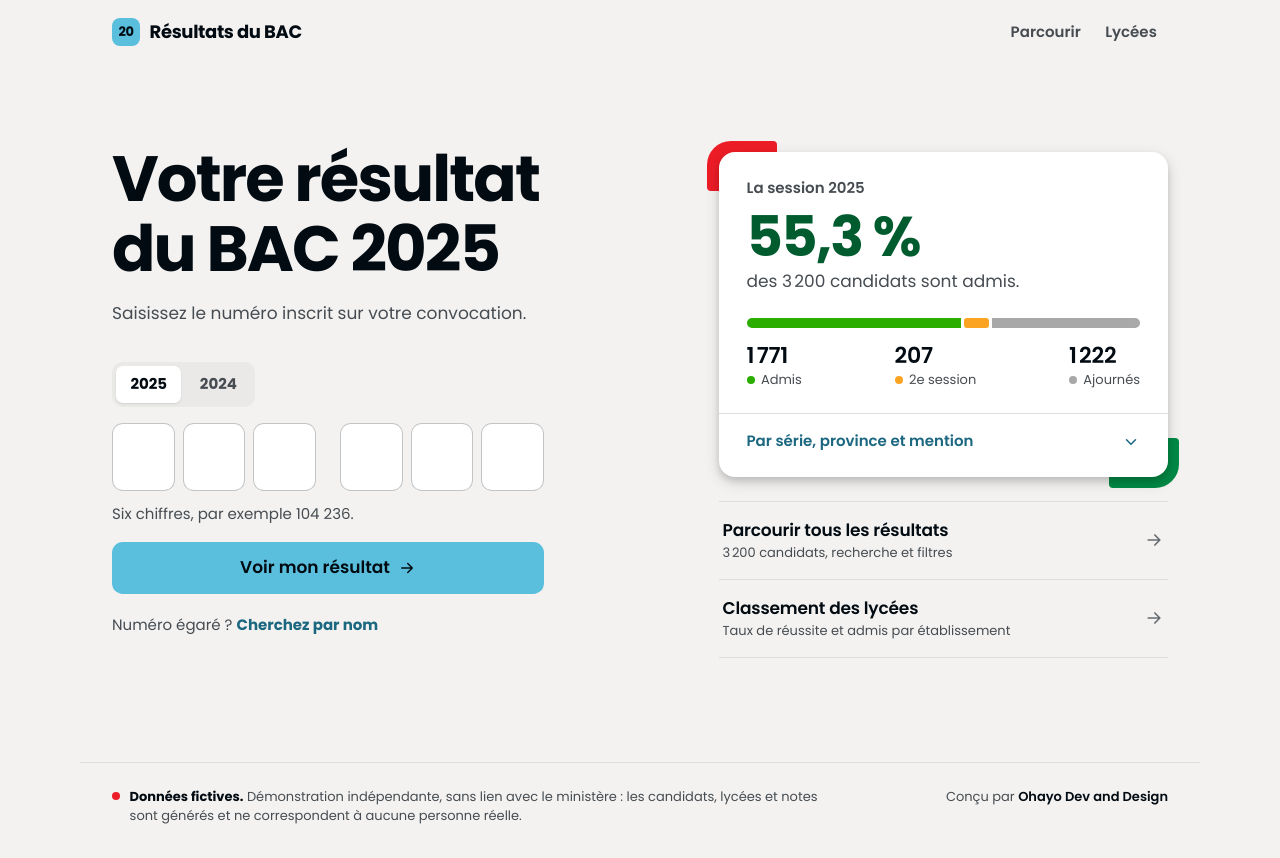
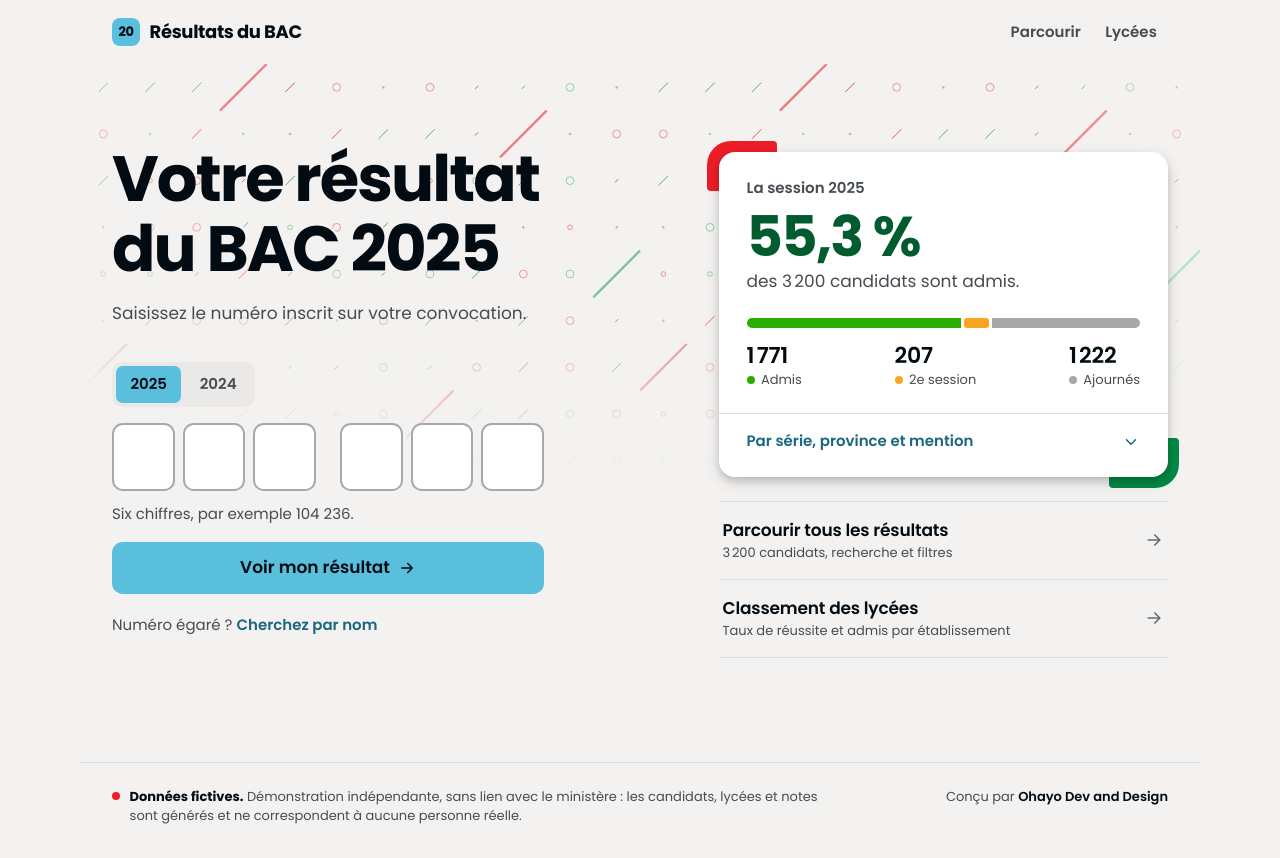
Before and after one commit to Dokja620/exam-result, a SvelteKit app: page / in a window 1280 px wide. Built offline with nearby package versions, Linux system fonts and the light colour scheme.

Commit message:
refactor(hero): sprinkles background

```diff
--- a/src/scss/_hero.scss
+++ b/src/scss/_hero.scss
@@ -6,6 +6,24 @@
 	grid-template-columns: minmax(0, 1fr);
 	gap: 2.5rem;
 	padding-top: 1.75rem;
+	position: relative;
+	isolation: isolate;
+
+	// Confettis du drapeau (v1) derrière le titre, fondus vers le bas et les côtés
+	&::before {
+		content: '';
+		position: absolute;
+		z-index: -1;
+		inset: 0 0 auto;
+		height: 20rem;
+		background: url('../lib/assets/images/sprinkles.svg') center top / cover no-repeat;
+		mask-image: radial-gradient(ellipse 75% 85% at 50% 15%, #000 45%, transparent 100%);
+		pointer-events: none;
+
+		@include up($bp-lg) {
+			height: 26rem;
+		}
+	}
 
 	@include up($bp-md) {
 		padding-top: 3.5rem;
@@ -26,6 +44,8 @@
 	h1 {
 		max-width: 11ch;
 		color: var(--ink);
+		// Découpe v1 : un liseré du fond au-dessus des lettres, sur les confettis
+		text-shadow: 0 -4px 0 var(--white-smoke);
 	}
 
 	.lede {
@@ -41,7 +61,7 @@
 		color: var(--ink-2);
 
 		a {
-			font-weight: 700;
+			font-weight: 600;
 		}
 	}
 }
@@ -83,7 +103,7 @@
 			display: block;
 			padding: 0.45rem 0.9rem;
 			border-radius: calc(var(--r-md) - 0.25rem);
-			font-weight: 700;
+			font-weight: 600;
 			font-size: var(--fs-sm);
 			color: var(--ink-2);
 			font-variant-numeric: tabular-nums;
@@ -92,12 +112,11 @@
 			color: var(--ink);
 		}
 		input:checked + span {
-			background: var(--paper);
+			background: var(--blue);
 			color: var(--ink);
-			box-shadow: 0 1px 2px oklch(30% 0.03 200 / 0.12);
 		}
 		input:focus-visible + span {
-			outline: 2px solid var(--teal);
+			outline: 2px solid var(--blue-dark);
 			outline-offset: 1px;
 		}
 	}
@@ -162,9 +181,9 @@
 		height: 4.25rem;
 		border-radius: var(--r-md);
 		background: var(--paper);
-		box-shadow: inset 0 0 0 1px var(--line-strong);
+		box-shadow: inset 0 0 0 2px var(--field-line);
 		font-family: var(--display);
-		font-size: 2.125rem;
+		font-size: 2rem;
 		font-weight: 600;
 		font-variant-numeric: tabular-nums;
 		color: var(--ink);
@@ -176,25 +195,25 @@
 		}
 
 		&.filled {
-			box-shadow: inset 0 0 0 1px var(--ink-3);
+			box-shadow: inset 0 0 0 2px var(--field-line-focus);
 		}
 		&.current {
 			box-shadow:
-				inset 0 0 0 2px var(--teal),
+				inset 0 0 0 2px var(--blue-dark),
 				var(--focus-ring);
 
 			&:empty::after {
 				content: '';
 				width: 2px;
 				height: 1.75rem;
-				background: var(--teal);
+				background: var(--blue-dark);
 				animation: caret 1.1s steps(1) infinite;
 			}
 		}
 	}
 
 	&.invalid .cell.filled {
-		box-shadow: inset 0 0 0 1px var(--amber);
+		box-shadow: inset 0 0 0 2px var(--amber);
 		background: var(--amber-wash);
 	}
 }
```
